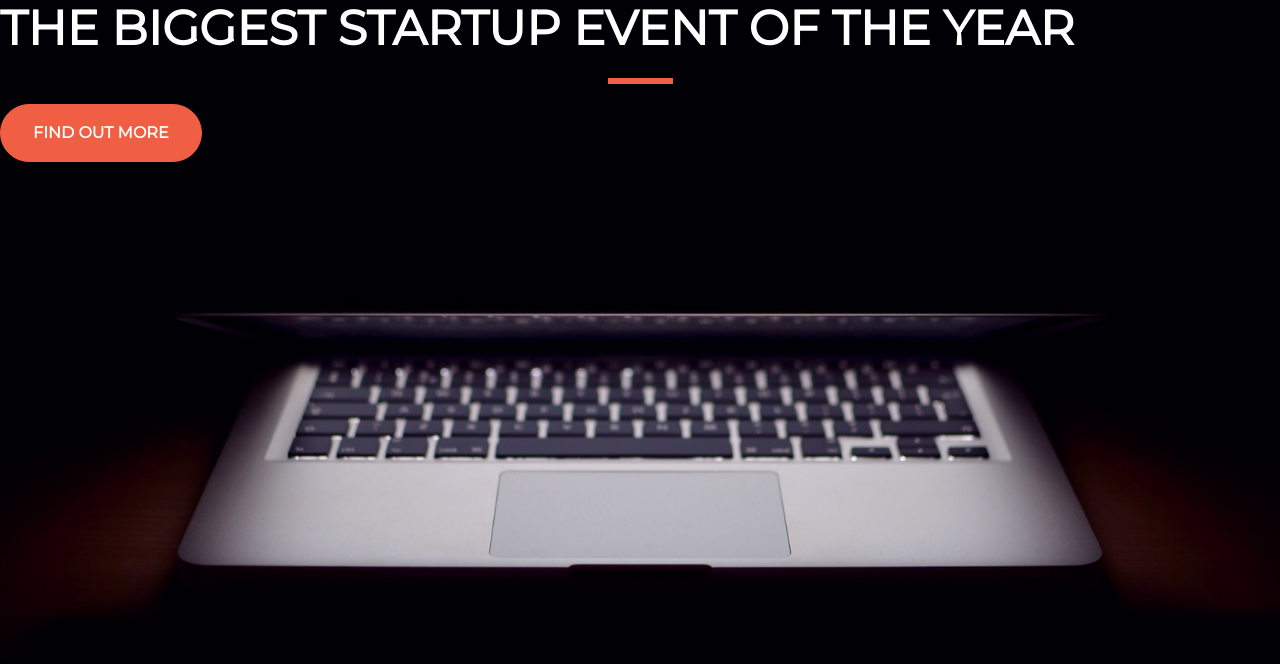
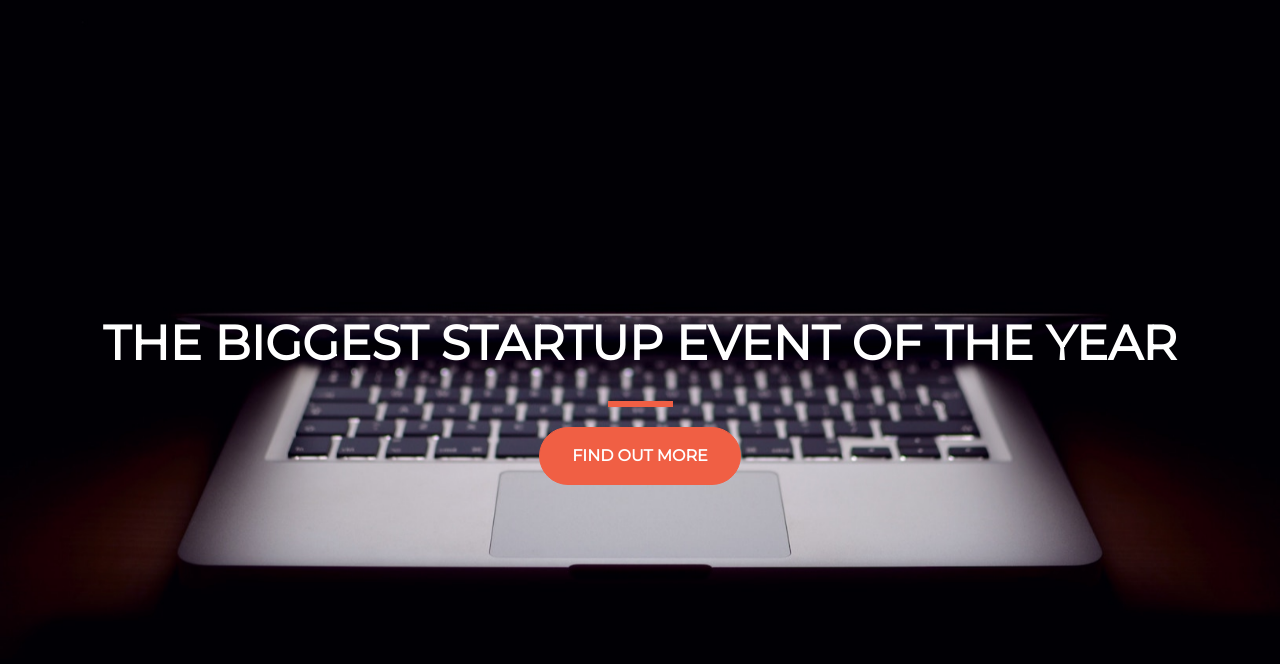
Before and after one commit to bzilber/startup_landing_page, a plain HTML site: page startup_files/index.html in a window 1280 px wide. Drawn offline with nearby package versions, Linux system fonts and the light colour scheme.

Commit message:
use flexbox to align container items to centre

```diff
--- a/startup_files/index.html
+++ b/startup_files/index.html
@@ -17,8 +17,16 @@
     <link href="style.css" rel="stylesheet">
   </head>
   <body>
-    <h1 class="text-uppercase"><strong>The Biggest Startup event of the year</strong></h1>
-    <hr/>
-    <button class = "btn btn-primary btn-xl">Find out more</button>
+    <div class="container d-flex align-items-center h-100">
+      <div class="row">
+        <header class="text-center">
+          <h1 class="text-uppercase"><strong>The Biggest Startup event of the year</strong></h1>
+        </header>
+        <section class="text-center">
+          <hr/>
+          <button class = "btn btn-primary btn-xl">Find out more</button>
+        </section>
+      </div>
+    </div>
   </body>
 </html>
```
